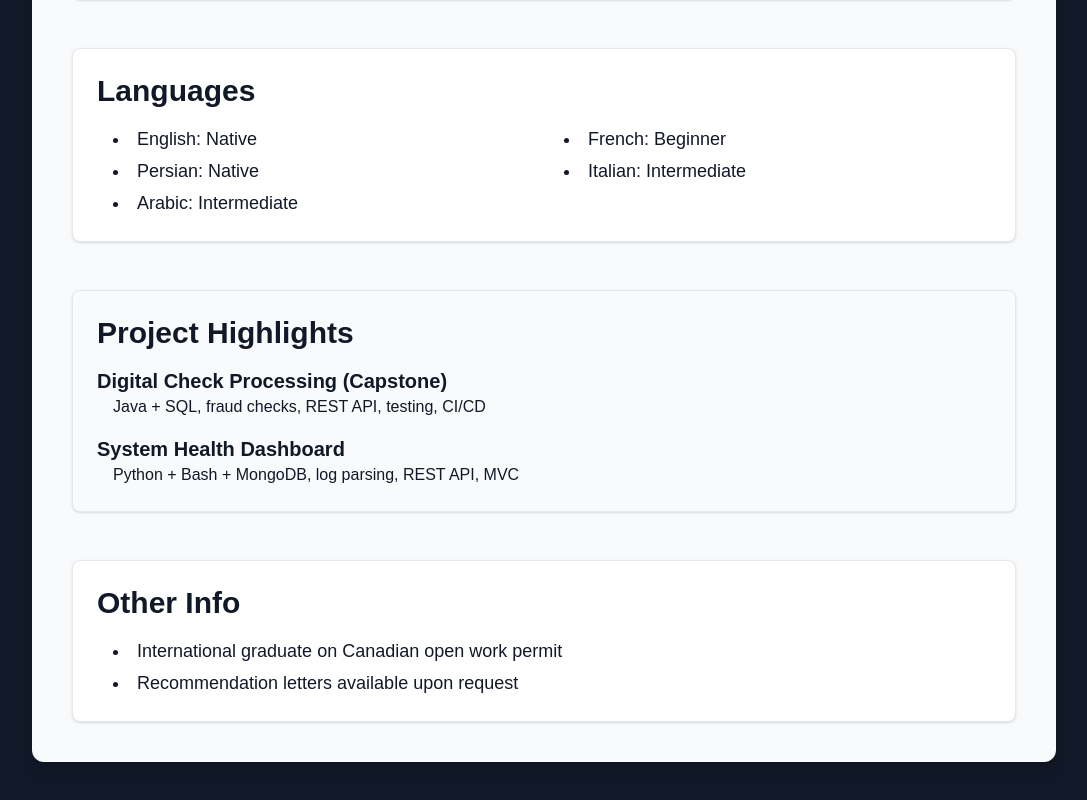
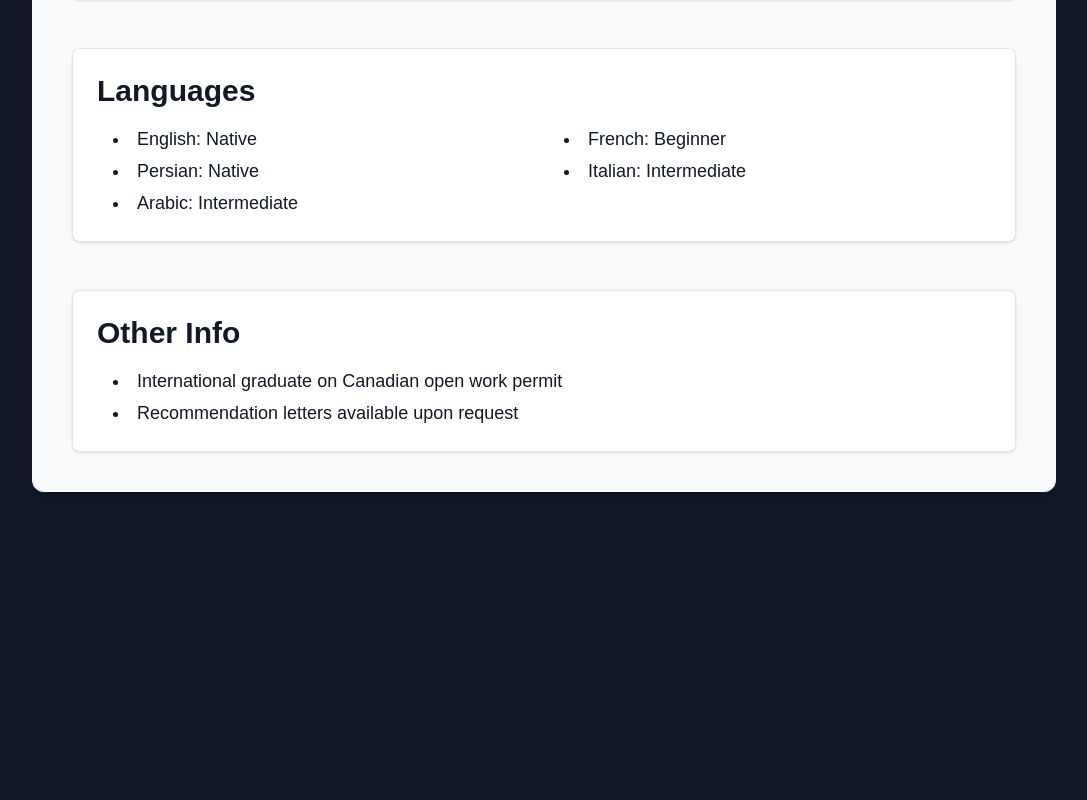
Before and after one commit to Soroush20041383/tech-portfolio, a Next.js app: page /resume in a window 1280 px wide. Shown: the part 2092-2892 px from the top of the page, without its empty margins (96-1183 px from the left). After the commit the page ends 2624 px from the top, so only its background shows below. Built offline with nearby package versions, Linux system fonts and the light colour scheme.

Commit message:
chore(resume): remove project highlights

```diff
--- a/app/resume/page.tsx
+++ b/app/resume/page.tsx
@@ -174,22 +174,6 @@ export default function ResumePage() {
         </section>
       </FadeInSection>
 
-      {/* Project Highlights */}
-      <FadeInSection>
-        <section className="bg-gray-50 p-6 rounded-lg shadow border border-gray-200 space-y-4">
-          <h2 className="text-3xl font-semibold mb-4">Project Highlights</h2>
-          <div className="space-y-4">
-            <div>
-              <h3 className="text-xl font-semibold">Digital Check Processing (Capstone)</h3>
-              <p className="ml-4">Java + SQL, fraud checks, REST API, testing, CI/CD</p>
-            </div>
-          <div>
-            <h3 className="text-xl font-semibold">System Health Dashboard</h3>
-            <p className="ml-4">Python + Bash + MongoDB, log parsing, REST API, MVC</p>
-          </div>
-        </div>
-        </section>
-      </FadeInSection>
 
       {/* Other Info */}
       <FadeInSection>
```
